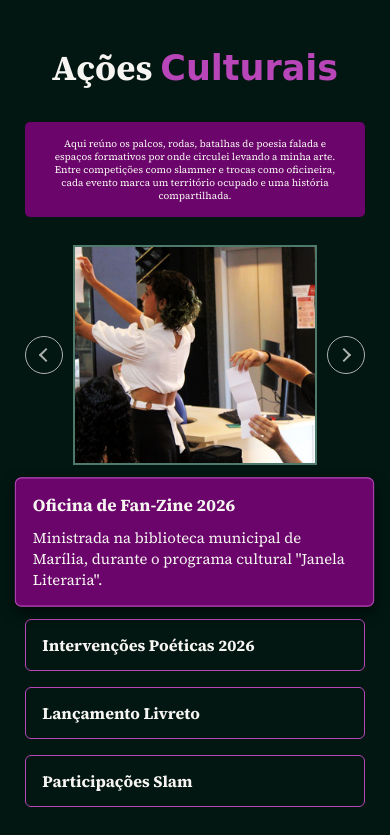
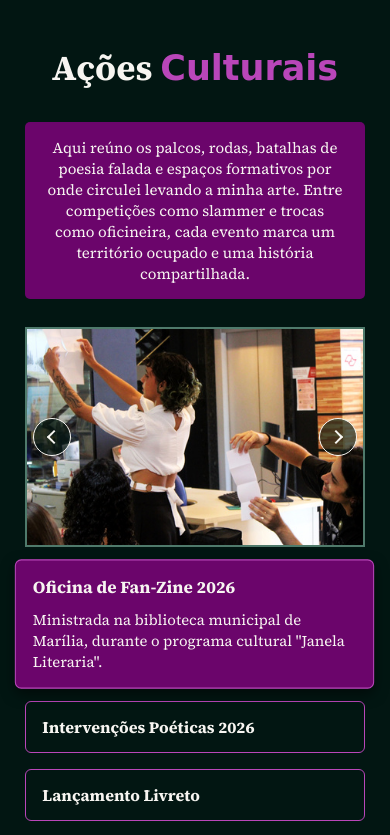
Before and after one commit to emilyvenancio/PortifolioArtes, a plain HTML site: page index.html in a window 390 px wide. Shown: the part 1860-2695 px from the top of the page. Drawn offline with Linux system fonts and the light colour scheme; a web font is replaced by a local one.

Commit message:
alteração nas sections eveventos, ilustração e projetos digitais para melhor responsividade

```diff
--- a/style/style.css
+++ b/style/style.css
@@ -303,7 +303,7 @@ nav.sobre-claro { color: #021612; }
     padding: 15px 20px;
     color: #F7F5F1;
     background-color: #6B056B;
-    font-size: clamp(10px, 2.4vw, 20px);
+    font-size: clamp(15px, 2.4vw, 20px);
     text-align: center;
     border-radius: 5px;
 }
@@ -397,8 +397,9 @@ nav.sobre-claro { color: #021612; }
 .slideEv.ativo { display: block; }
 
 /* tablet e celular: carrossel em cima, cards em grade embaixo */
-@media (max-width: 1100px) {
+@media (max-width: 1240px) {
     #palcoEv {
+        max-width: 760px;
         grid-template-columns: 1fr 1fr;
         align-items: start;
         gap: 16px;
@@ -718,6 +719,7 @@ nav.sobre-claro { color: #021612; }
     color: #021612;
     text-align: center;
     border-radius: 20px;
+    gap: .25em;
 }
 
 /* carrossel: seta | imagens | seta */
@@ -839,3 +841,33 @@ footer {
     }
     #contato1 { flex-wrap: wrap; justify-content: center; }
 }
+@media (max-width: 600px) {
+    .carrosselEv,
+    .carrosselProj,
+    .carrosselIlus {
+        position: relative;
+        grid-template-columns: minmax(0, 1fr);
+        --fundoSeta: rgba(247, 245, 241, .9);
+    }
+    .carrosselEv,
+    .carrosselProj { --fundoSeta: rgba(2, 22, 18, .65); }
+
+    .slidesEv { grid-column: 1; }
+
+    .carrosselEv .seta,
+    .carrosselProj .seta,
+    .carrosselIlus .seta {
+        position: absolute;
+        top: 50%;
+        translate: 0 -50%;
+        z-index: 2;
+        opacity: 1;
+        background-color: var(--fundoSeta);
+    }
+    .carrosselEv .seta-voltar,
+    .carrosselProj .seta-voltar,
+    .carrosselIlus .seta-voltar  { left: 8px; }
+    .carrosselEv .seta-avancar,
+    .carrosselProj .seta-avancar,
+    .carrosselIlus .seta-avancar { right: 8px; }
+}
```
